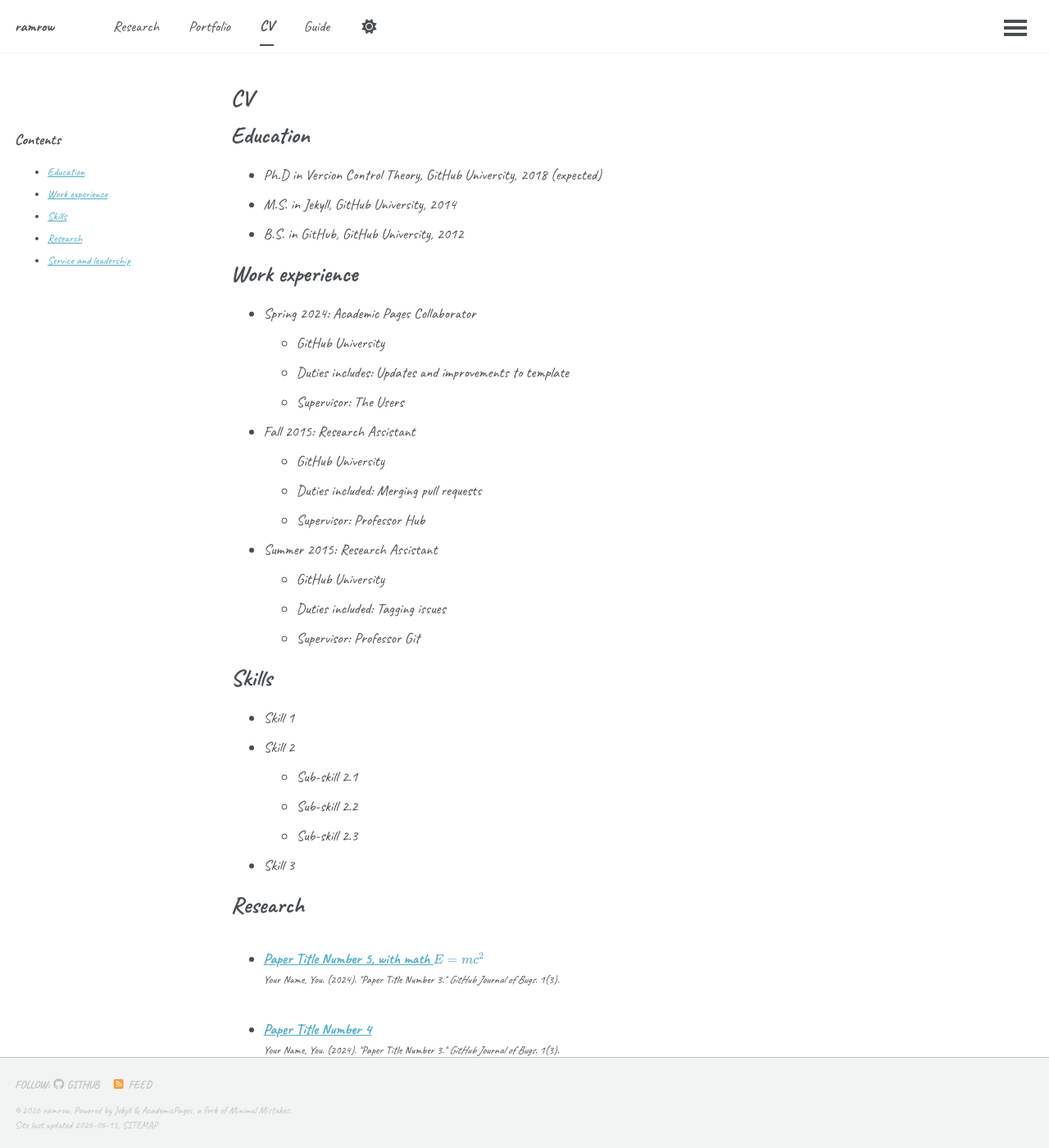
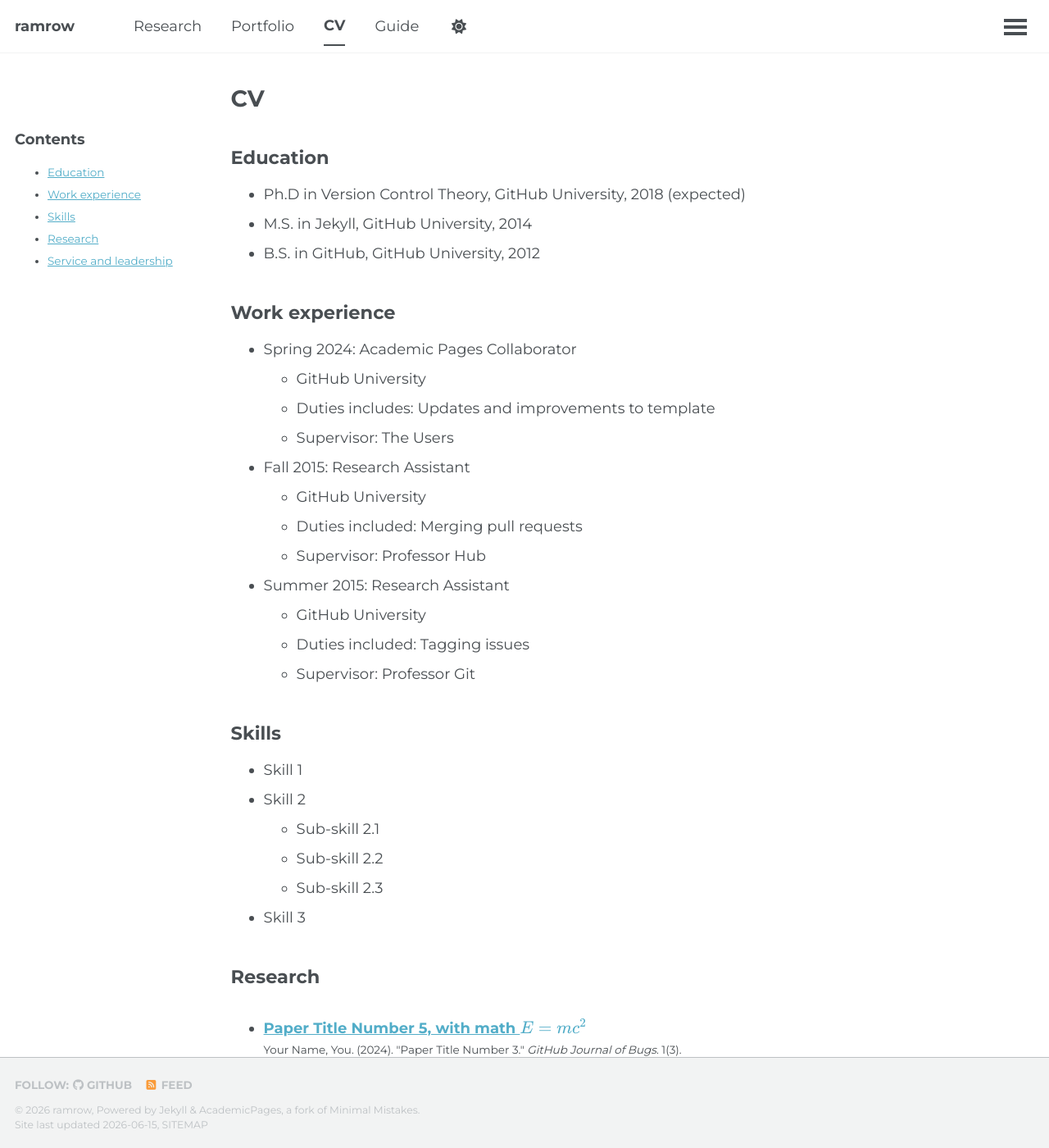
Before and after one commit to ramrow/ramrow.github.io, a Jekyll site: the page built from _pages/cv.md, in a window 1280 px wide and 1400 px high. Shown: the whole window at 82% size. Built offline with Jekyll 4.4.1, drawn with Linux system fonts in a browser that asks for light colours; a script that is not in the unit is left out.

Commit message:
fine tuning

```diff
--- a/_includes/head/custom.html
+++ b/_includes/head/custom.html
@@ -6,7 +6,7 @@
 <link rel="stylesheet" href="{{ base_path }}/assets/css/academicons.css"/>
 <link rel="preconnect" href="https://fonts.googleapis.com">
 <link rel="preconnect" href="https://fonts.gstatic.com" crossorigin>
-<link rel="stylesheet" href="https://fonts.googleapis.com/css2?family=Caveat:wght@400..700&display=swap">
+<link rel="stylesheet" href="https://fonts.googleapis.com/css2?family=Montserrat:wght@400;500;600;700&display=swap">
 
 <!-- favicon from https://commons.wikimedia.org/wiki/File:OOjs_UI_icon_academic-progressive.svg -->
 <link rel="apple-touch-icon" sizes="180x180" href="{{ base_path }}/images/apple-touch-icon-180x180.png"/>
--- a/_pages/cv.md
+++ b/_pages/cv.md
@@ -17,14 +17,12 @@
 
 {% include base_path %}
 
-Education
-======
+## Education
 * Ph.D in Version Control Theory, GitHub University, 2018 (expected)
 * M.S. in Jekyll, GitHub University, 2014
 * B.S. in GitHub, GitHub University, 2012
 
-Work experience
-======
+## Work experience
 * Spring 2024: Academic Pages Collaborator
   * GitHub University
   * Duties includes: Updates and improvements to template
@@ -40,8 +38,7 @@
   * Duties included: Tagging issues
   * Supervisor: Professor Git
 
-Skills
-======
+## Skills
 * Skill 1
 * Skill 2
   * Sub-skill 2.1
@@ -49,12 +46,10 @@
   * Sub-skill 2.3
 * Skill 3
 
-Research
-======
+## Research
   <ul>{% for post in site.research reversed %}
     {% include archive-single-cv.html %}
   {% endfor %}</ul>
 
-Service and leadership
-======
+## Service and leadership
 * Currently signed in to 43 different slack teams
--- a/_pages/portfolio.html
+++ b/_pages/portfolio.html
@@ -7,10 +7,7 @@
   - title: "Contents"
     text: |
       - [Spring 2024 Electric Circuits](#spring-2024-electric-circuits)
-      - [Alpha Lab](#alpha-lab)
-      - [Omega Lab](#omega-lab)
       - [Fall 2024 Intro to Engineering Design](#fall-2024-intro-to-engineering-design)
-      - [Mini Project: Line Follower](#mini-project-line-follower)
 ---
 
 {% include base_path %}
--- a/_sass/_themes.scss
+++ b/_sass/_themes.scss
@@ -14,9 +14,9 @@
 $indent-var                 : 1.3em;
 
 /* System typefaces */
-$caveat                     : "Caveat", cursive;
+$montserrat                 : "Montserrat", sans-serif;
 $serif                      : Georgia, Times, serif;
-$sans-serif                 : $caveat, -apple-system, ".SFNSText-Regular", "San Francisco", "Roboto", "Segoe UI", "Helvetica Neue", "Lucida Grande", Arial, sans-serif;
+$sans-serif                 : $montserrat, -apple-system, ".SFNSText-Regular", "San Francisco", "Roboto", "Segoe UI", "Helvetica Neue", "Lucida Grande", Arial, sans-serif;
 $monospace                  : Monaco, Consolas, "Lucida Console", monospace;
 
 /* Sans serif typefaces */
```
